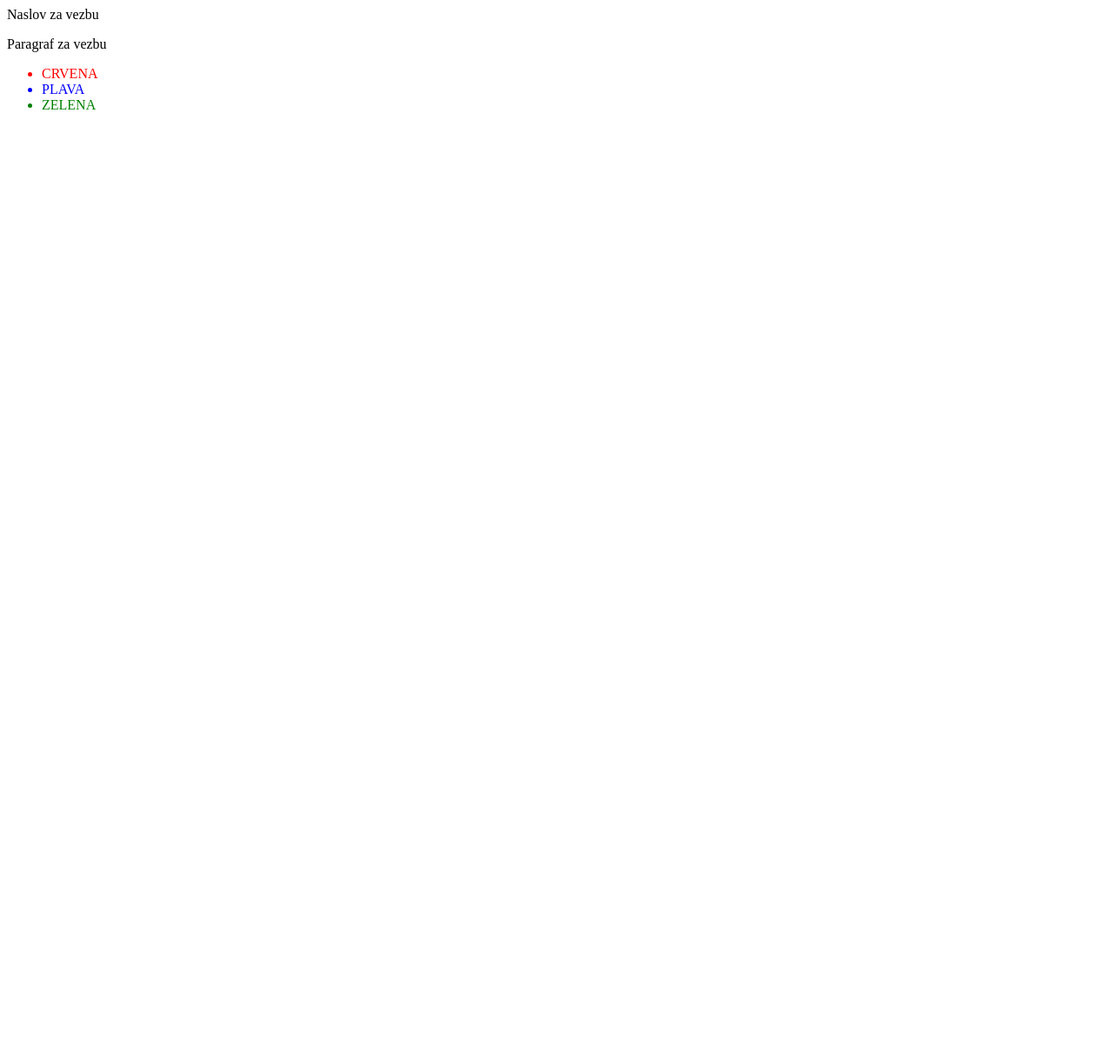
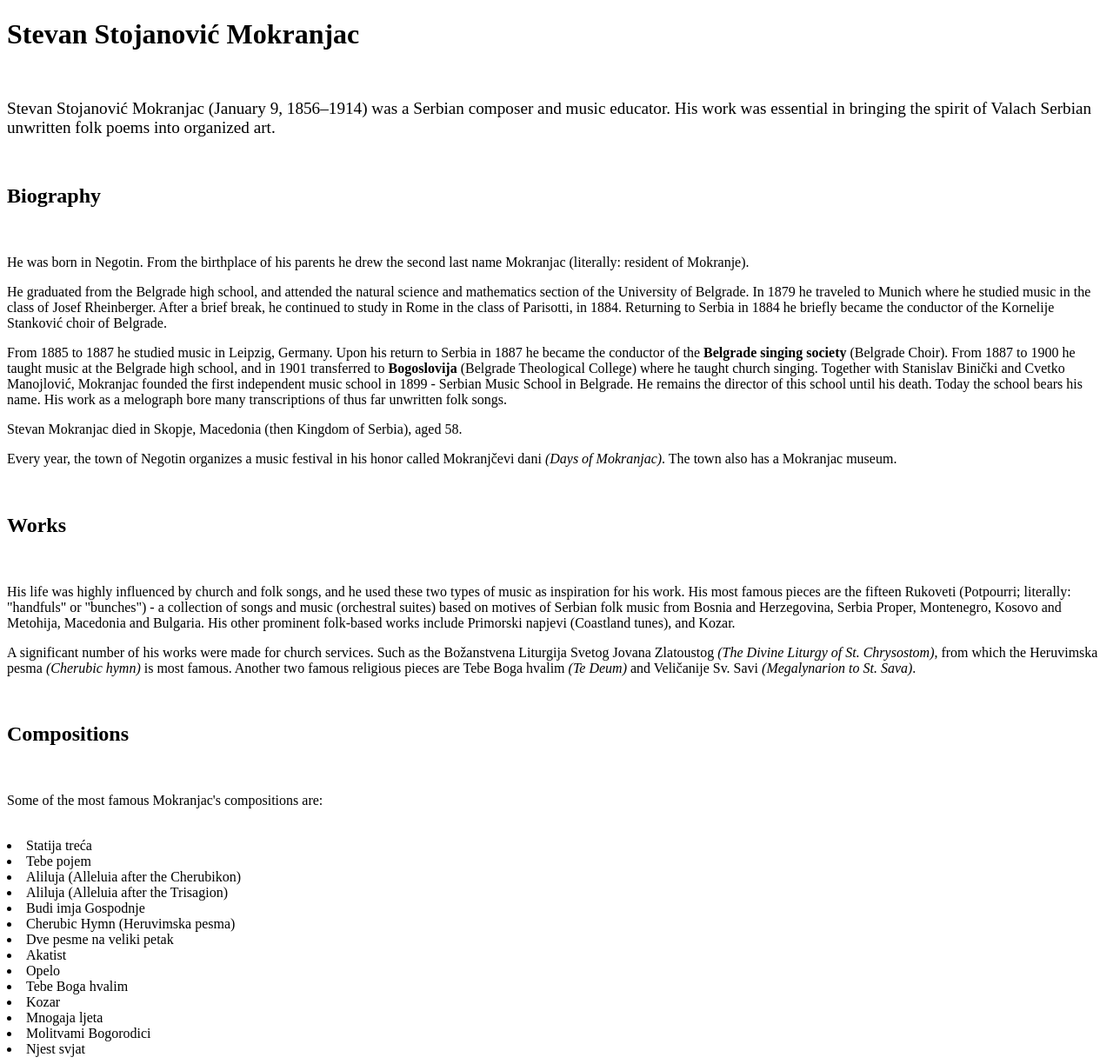
Before and after one commit to ita19pavle/HTML-CSS-Fundamentals-Assignment, a plain HTML site: page index.html in a window 1280 px wide. Shown: the whole page at 87% size. Before the commit the page ends 800 px from the top, so only its background shows below. Drawn offline with Linux system fonts and the light colour scheme.

Commit message:
Initial Commit

```diff
--- a/index.html
+++ b/index.html
@@ -1,7 +1,47 @@
-<h>Naslov za vezbu</h>
-<p>Paragraf za vezbu</p>
-<ul>
-<li style="color: red;">CRVENA</li>
-<li style="color: blue;">PLAVA</li>
-<li style="color: green;">ZELENA</li>
-</ul>
+<!DOCTYPE html>
+<html>
+    <head>
+        <meta charset="UTF-8">
+        <title>Assignment 1 Pavle Matin</title>
+    </head>
+    <body>
+        <h1>Stevan Stojanović Mokranjac</h1>
+        <br>
+        <p><big>Stevan Stojanović Mokranjac (January 9, 1856–1914) was a Serbian composer and music educator. His work was essential in bringing the spirit of Valach Serbian unwritten folk poems into organized art.</big> </p>
+        <br>
+        <h2>Biography</h2>
+        <br>
+        <p>He was born in Negotin. From the birthplace of his parents he drew the second last name Mokranjac (literally: resident of Mokranje).</p>
+        <p>He graduated from the Belgrade high school, and attended the natural science and mathematics section of the University of Belgrade. In 1879 he traveled to Munich where he studied music in the class of Josef Rheinberger. After a brief break, he continued to study in Rome in the class of Parisotti, in 1884. Returning to Serbia in 1884 he briefly became the conductor of the Kornelije Stanković choir of Belgrade.</p>
+        <p>From 1885 to 1887 he studied music in Leipzig, Germany. Upon his return to Serbia in 1887 he became the conductor of the <b>Belgrade singing society</b> (Belgrade Choir). From 1887 to 1900 he taught music at the Belgrade high school, and in 1901 transferred to <b>Bogoslovija</b> (Belgrade Theological College) where he taught church singing. Together with Stanislav Binički and Cvetko Manojlović, Mokranjac founded the first independent music school in 1899 - Serbian Music School in Belgrade. He remains the director of this school until his death. Today the school bears his name. His work as a melograph bore many transcriptions of thus far unwritten folk songs.</p>
+        <p>Stevan Mokranjac died in Skopje, Macedonia (then Kingdom of Serbia), aged 58.</p>
+        <p>Every year, the town of Negotin organizes a music festival in his honor called Mokranjčevi dani <i>(Days of Mokranjac)</i>. The town also has a Mokranjac museum.</p>
+        <br>
+        <h2>Works</h2>
+        <br>
+        <p>His life was highly influenced by church and folk songs, and he used these two types of music as inspiration for his work. His most famous pieces are the fifteen Rukoveti (Potpourri; literally: "handfuls" or "bunches") - a collection of songs and music (orchestral suites) based on motives of Serbian folk music from Bosnia and Herzegovina, Serbia Proper, Montenegro, Kosovo and Metohija, Macedonia and Bulgaria. His other prominent folk-based works include Primorski napjevi (Coastland tunes), and Kozar.</p>
+        <p>A significant number of his works were made for church services. Such as the Božanstvena Liturgija Svetog Jovana Zlatoustog <i>(The Divine Liturgy of St. Chrysostom)</i>, from which the Heruvimska pesma <i>(Cherubic hymn)</i> is most famous. Another two famous religious pieces are Tebe Boga hvalim <i>(Te Deum)</i> and Veličanije Sv. Savi <i>(Megalynarion to St. Sava)</i>.</p>
+        <br>
+        <h2>Compositions</h2>
+        <br>
+        <p>Some of the most famous Mokranjac's compositions are:</p>
+        <br>
+        <ur>
+                <li>Statija treća</li>
+                <li>Tebe pojem</li>
+               <li> Aliluja (Alleluia after the Cherubikon)</li>
+                <li>Aliluja (Alleluia after the Trisagion)</li>
+                <li>Budi imja Gospodnje</li>
+                <li>Cherubic Hymn (Heruvimska pesma)</li>
+               <li> Dve pesme na veliki petak</li>
+                <li>Akatist</li>
+               <li> Opelo</li>
+                <li>Tebe Boga hvalim</li>
+                <li>Kozar</li>
+                <li>Mnogaja ljeta</li>
+                <li>Molitvami Bogorodici</li>
+                <li>Njest svjat</li>
+        </ur>
+
+    </body>
+</html>
```
